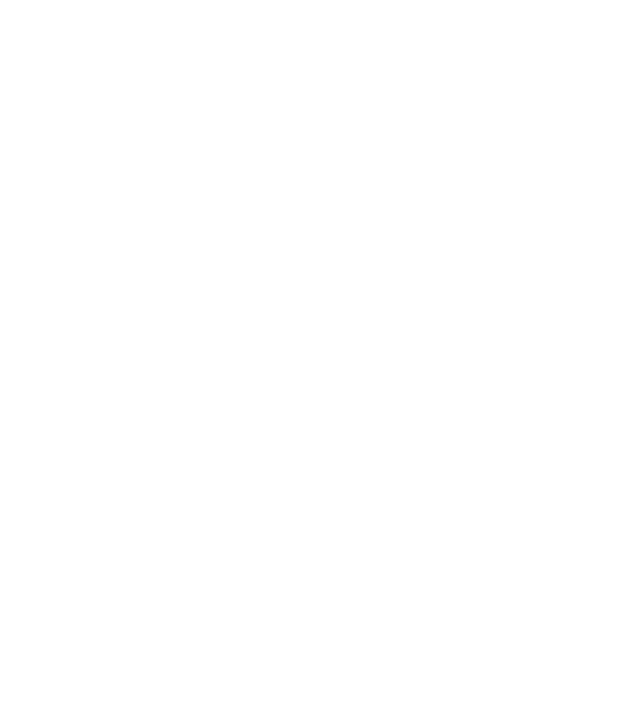
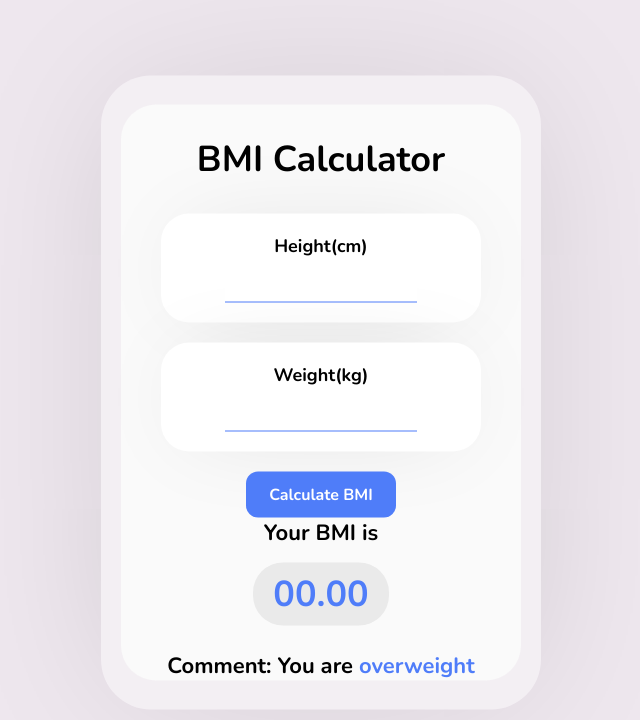
Before and after one commit to Priyanka-Pathade/BMI-Calculator, a plain HTML site: page index.html in a window 1280 px wide. Shown: the whole page, without its empty margins (319-959 px from the left). Drawn offline with nearby package versions, Linux system fonts and the light colour scheme.

Commit message:
Styling Done

```diff
--- a/Style.css
+++ b/Style.css
@@ -0,0 +1,107 @@
+@import url('https://fonts.googleapis.com/css2?family=Nunito:wght@700&display=swap');
+
+*{
+    padding: 0;
+    margin: 0;
+    box-sizing: border-box;
+}
+body{
+    min-height: 100vh;
+    /* background-image: url(./assets/bg.jpg); */
+    background-color: rgb(238, 231, 238);
+    background-size: cover;
+    font-family: 'Nunito', sans-serif;
+}
+.container{
+    position: absolute;
+    left: 50%;
+    top: 50%;
+    transform: translate(-50%,-50%);
+}
+.box{
+    min-width: 400px;
+    background-color: #FAFAFA;
+    border-radius: 35px;
+    text-align: center;
+    position: relative;
+}
+.box::before{
+    content: '';
+    position: absolute;
+    height: 110%;
+    width: 110%;
+    left: -5%;
+    top: -5%;
+    background-color: rgba(255, 255, 255, 0.3);
+    box-shadow: 0px 0px 166px -31px rgba(0, 0, 0, 0.15);
+    border-radius: 50px;
+    z-index: -1;
+}
+h1{
+    font-weight: bold;
+    font-size: 36px;
+    padding: 30px 0;
+}
+.content{
+    padding: 0 40px;
+}
+.input{
+    background: #fff;
+    box-shadow: 0px 0px 95px -30px rgba(0, 0, 0, 0.15);
+    border-radius: 28px;
+    padding: 20px 0;
+    margin-bottom: 20px;
+}
+.input label{
+    display: block;
+    font-size: 18px;
+    font-weight: 600;
+    color: #000;
+    margin-bottom: 20px;
+}
+.input input{
+    outline: none;
+    border: none;
+    border-bottom: 1px solid #4f7df9;
+    width: 60%;
+    text-align: center;
+    font-size: 18px;
+    font-family: 'Nunito', sans-serif;
+
+}
+button#calculate{
+    font-family: 'Nunito', sans-serif;
+    color: #fff;
+    background-color: #4f7df9;
+    border-radius: 12px;
+    font-size: 16px;
+    width: 150px;
+    padding: 12px 0;
+    outline:none;
+    border: none;
+    transition: background .2s ease;   /*  need to check */
+}
+button#calculate:hover{
+    background-color: #0044ff;
+}
+
+.result p {
+    font-size: 22px;
+    font-weight: 600;
+    color: #000;
+    margin-bottom: 15px;
+}
+.result #result{
+    font-size: 36px;
+    font-weight: 900;
+    color: #4f7df9;
+    background-color: #eaeaea;
+    display: inline-block;
+    padding: 7px 20px;
+    border-radius: 30px;
+    margin-bottom: 25px;
+}
+#comment{
+    color: #4f7df9;
+    font-weight: 800;
+}
--- a/index.html
+++ b/index.html
@@ -10,7 +10,27 @@
 </head>
 
 <body>
-
+    <div class="container">
+        <div class="box">
+           <h1>BMI Calculator</h1>
+           <div class="content">
+               <div class="input">
+                   <label for="height">Height(cm)</label>
+                   <input type="number" id="height">
+               </div>
+               <div class="input">
+                <label for="weight">Weight(kg)</label>
+                <input type="number" id="weight">
+                </div>
+                <button id="calculate">Calculate BMI</button>
+                <div class="result">
+                    <p>Your BMI is</p>
+                    <div id="result">00.00</div>
+                    <p class="comment">Comment: You are <span id="comment">overweight</span> </p>
+                </div>
+           </div>
+        </div>
+    </div>
     <script src="./script.js"></script>
 </body>
 
```
Also changed, not shown: assets/bg.jpeg (added), assets/bg.jpg (added), assets/bg.webp (added).
